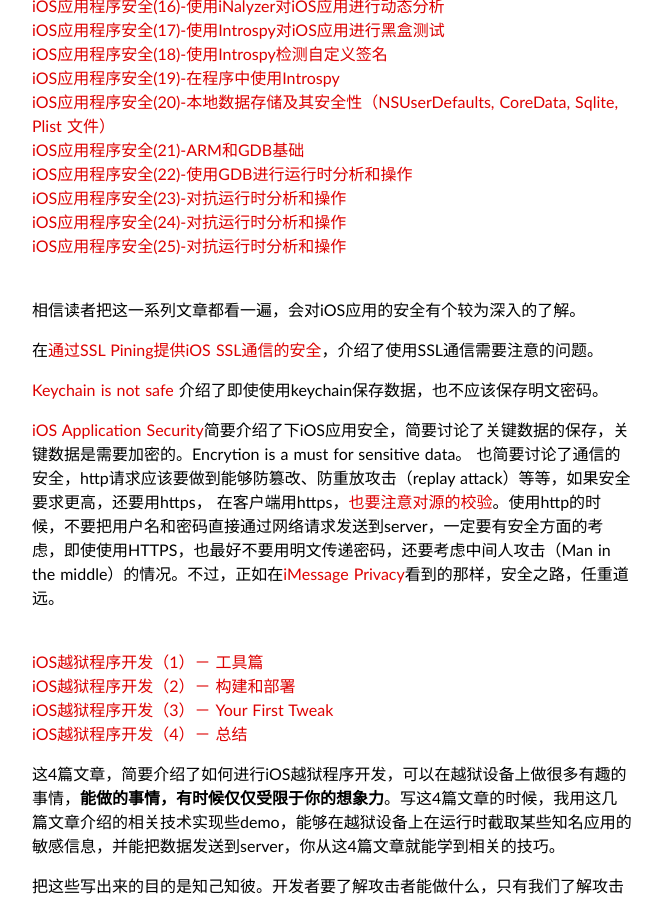
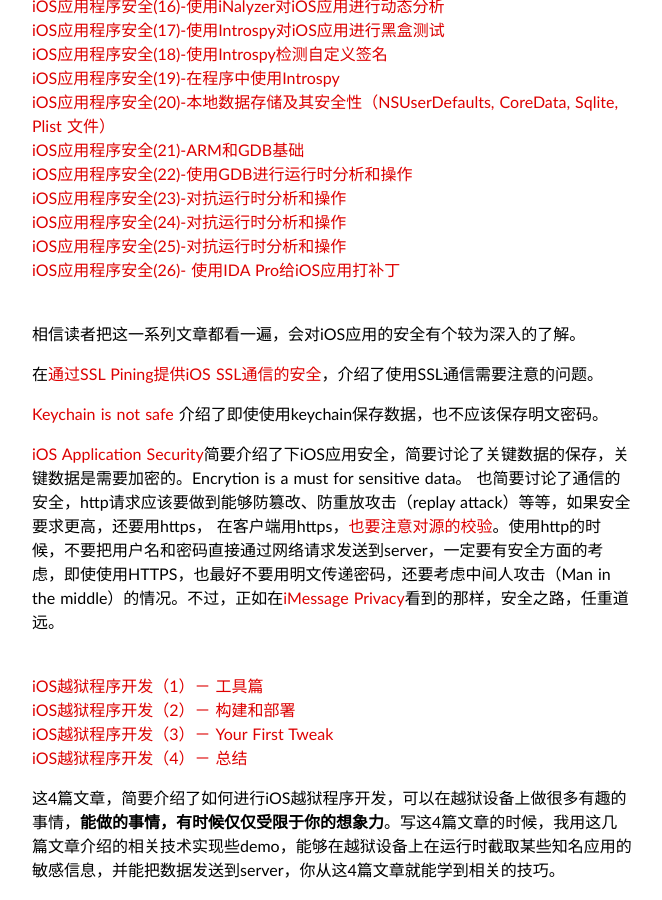
Before and after one commit to wufawei/wufawei.github.com, a Jekyll site: the page built from _posts/201311/2013-11-17-ios-application-security-summary.md, in a window 1280 px wide and 900 px high, scrolled down 561 px. Shown: the whole window, without its empty margins (308-970 px from the left). Built offline with Jekyll 4.4.1, drawn with Linux system fonts in a browser that asks for light colours; some web fonts are replaced; Markdown is read by kramdown in place of the engine named in the settings; comment, search, counter and statistics services are not loaded.

Commit message:
add link 26

```diff
--- a/_posts/201311/2013-11-17-ios-application-security-summary.md
+++ b/_posts/201311/2013-11-17-ios-application-security-summary.md
@@ -37,6 +37,7 @@
 [iOS应用程序安全(23)-对抗运行时分析和操作][31]
 [iOS应用程序安全(24)-对抗运行时分析和操作][32]
 [iOS应用程序安全(25)-对抗运行时分析和操作][33]
+[iOS应用程序安全(26)- 使用IDA Pro给iOS应用打补丁][34]
 
  <br/>
 相信读者把这一系列文章都看一遍，会对iOS应用的安全有个较为深入的了解。
@@ -104,3 +105,4 @@
 [31]:http://wufawei.com/2013/11/ios-application-security-23/
 [32]:http://wufawei.com/2013/11/ios-application-security-24/
 [33]:http://wufawei.com/2013/11/ios-application-security-25/
+[34]:http://wufawei.com/2013/12/ios-application-security-26/
```
